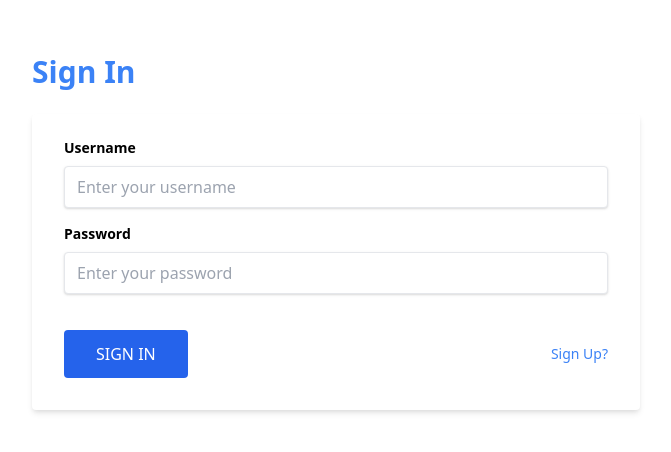
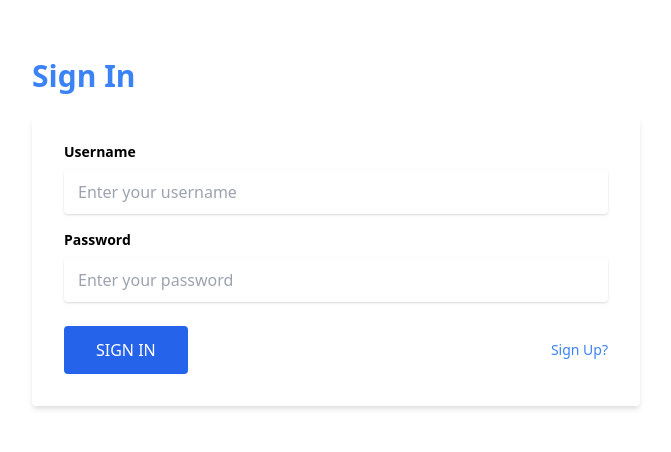
Before and after one commit to rooneyrulz/react-aws-auth, a React (Create React App) app: page /sign-in in a window 1280 px wide. Shown: the part 168-620 px from the top of the page, without its empty margins (304-975 px from the left). Built offline with nearby package versions, Linux system fonts and the light colour scheme; no server answers; what aws-amplify would draw is missing.

Commit message:
setup formik & added to sign-in form

```diff
--- a/package.json
+++ b/package.json
@@ -11,13 +11,15 @@
         "@testing-library/user-event": "^12.6.2",
         "autoprefixer": "^9.8.6",
         "aws-amplify": "^3.3.15",
+        "formik": "^2.2.6",
         "postcss": "^7.0.35",
         "react": "^17.0.1",
         "react-dom": "^17.0.1",
         "react-router-dom": "^5.2.0",
         "react-scripts": "4.0.1",
         "tailwindcss": "npm:@tailwindcss/postcss7-compat@^2.0.2",
-        "web-vitals": "^0.2.4"
+        "web-vitals": "^0.2.4",
+        "yup": "^0.32.8"
     },
     "scripts": {
         "start": "craco start",
--- a/src/actions/auth.js
+++ b/src/actions/auth.js
@@ -11,16 +11,22 @@ import {
 } from '../actions/types';
 
 //   GET AUTH USER
-export const loadUser = () => async (dispatch) => {};
+export const loadUser = async (dispatch) => {
+  try {
+
+  } catch (error) {
+
+  }
+};
 
 // SIGN UP
-export const signUp = () => async (dispatch) => {};
+export const signUp = async (dispatch) => {};
 
 // CONFIRM SIGN UP / CONFIRM EMAIL
-export const confirmSignUp = () => async (dispatch) => {};
+export const confirmSignUp = async (dispatch) => {};
 
 // SIGN IN
-export const signIn = () => async (dispatch) => {};
+export const signIn = async (dispatch) => {};
 
 // SIGN OUT
-export const signOut = () => async (dispatch) => {};
+export const signOut = async (dispatch) => {};
--- a/src/components/auth/Signin.jsx
+++ b/src/components/auth/Signin.jsx
@@ -1,7 +1,21 @@
 import React from 'react';
 import { Link } from 'react-router-dom';
+import { Formik, Form, Field, ErrorMessage } from 'formik';
+import * as Yup from 'yup';
 
 const Signin = () => {
+  const initialValues = { username: '', password: '' };
+
+  // Validation Schema
+  const validationSchema = Yup.object({
+    username: Yup.string().required('Username must not be empty!'),
+    password: Yup.string().required('Password must not be empty!'),
+  });
+
+  const onSubmit = (value) => {
+    console.log(value);
+  };
+
   return (
     <div className='sign__in flex flex-col justify-center items-center min-h-screen'>
       <div className='container mx-auto px-4 space-y-6 w-1/2'>
@@ -9,39 +23,74 @@ const Signin = () => {
           Sign In
         </h1>
         <div className='bg-white shadow-md rounded px-8 pt-6 pb-8 mb-4 flex flex-col'>
-          <form>
+          <Formik
+            initialValues={initialValues}
+            validationSchema={validationSchema}
+            onSubmit={onSubmit}
+          >
+            <Form>
               <div className='mb-4'>
                 <label
                   className='block text-grey-darker text-sm font-bold mb-2'
-                for='username'
+                  htmlFor='username'
                 >
                   Username
                 </label>
+                <Field name='username'>
+                  {(props) => {
+                    const { field, meta } = props;
+                    return (
                       <input
-                className='shadow appearance-none border rounded w-full py-2 px-3 text-grey-darker'
                         id='username'
-                type='text'
+                        type='username'
+                        className={`shadow appearance-none outline-none border-2 border-transparent rounded w-full py-2 px-3 text-grey-darker  ${
+                          meta.touched && meta.error ? 'border-red-600 ' : null
+                        }`}
                         placeholder='Enter your username'
+                        {...field}
+                      />
+                    );
+                  }}
+                </Field>
+                <ErrorMessage
+                  name='username'
+                  component='div'
+                  className='text-xs text-red-600 font-bold'
                 />
               </div>
               <div className='mb-6'>
                 <label
                   className='block text-grey-darker text-sm font-bold mb-2'
-                for='password'
+                  htmlFor='password'
                 >
                   Password
                 </label>
+                <Field name='password'>
+                  {(props) => {
+                    const { field, meta } = props;
+                    return (
                       <input
-                className='shadow appearance-none border border-red rounded w-full py-2 px-3 text-grey-darker mb-3'
                         id='password'
                         type='password'
                         placeholder='Enter your password'
+                        className={`shadow appearance-none outline-none border-2 border-transparent rounded w-full py-2 px-3 text-grey-darker ${
+                          meta.touched && meta.error ? 'border-red-600' : null
+                        }`}
+                        {...field}
+                      />
+                    );
+                  }}
+                </Field>
+                <ErrorMessage
+                  name='password'
+                  component='div'
+                  className='text-xs text-red-600 font-bold'
                 />
               </div>
               <div className='flex items-center justify-between'>
                 <button
                   className='bg-blue-600 text-white py-3 px-8 rounded'
-                type='button'
+                  type='submit'
                 >
                   SIGN IN
                 </button>
@@ -49,7 +98,8 @@ const Signin = () => {
                   Sign Up?
                 </Link>
               </div>
-          </form>
+            </Form>
+          </Formik>
         </div>
       </div>
     </div>
--- a/src/contexts/AuthProvider.jsx
+++ b/src/contexts/AuthProvider.jsx
@@ -8,7 +8,7 @@ const AuthProvider = ({ children }) => {
     loading: true,
     isAuthenticated: null,
     isIdentityConfirmed: null,
-    isSignedUp: true,
+    isSignedUp: null,
     user: null,
     errors: null,
   });
```
Also changed, not shown: 2 other files (tests, documents, lock files or other folders). Lines whose indentation alone changed are shown as unchanged.
